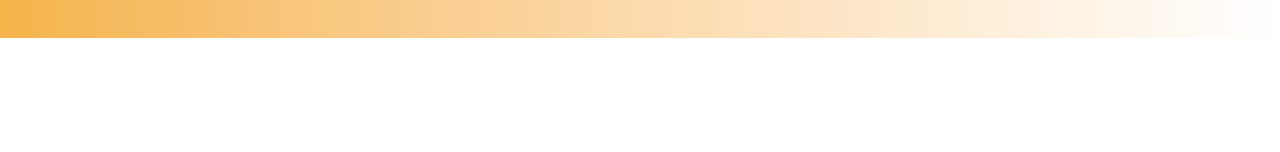
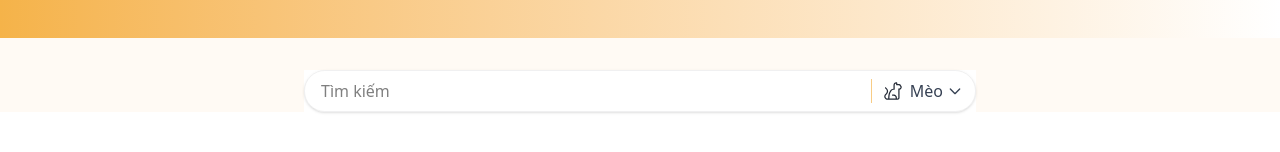
Before and after one commit to thinh241006/VirtualPet_fe, a React (Vite) app: page / in a window 1280 px wide. Shown: the part 550-702 px from the top of the page. Built offline with nearby package versions, Linux system fonts and the light colour scheme.

Commit message:
update search box

```diff
--- a/src/views/pages/welcome/WelcomePage.tsx
+++ b/src/views/pages/welcome/WelcomePage.tsx
@@ -1,9 +1,11 @@
 import React from "react";
 import arrowIcon from '../../../assets/arrow.svg';
+import catIcon from '../../../assets/cat.svg'
 
 const WelcomePage: React.FC = () => {
 	return (
-		//Hero-img
+		<div className="bg-[#FFFAF4]">
+			{/* Hero-img */}
 			<div className="min-h-[500px] bg-gradient-to-r from-[#F5B349] to-white flex flex-col lg:flex-row items-center justify-between px-6 py-12 md:px-12 lg:px-24 gap-8 font-inter">
 				{/* Text Content (Left Side) */}
 				<div className="max-w-2xl space-y-6 text-gray-800">
@@ -39,6 +41,38 @@ const WelcomePage: React.FC = () => {
 					</div>
 				</div>
 			</div>
+
+			{/* Search Bar */}
+			<div className="relative max-w-2xl mx-auto mt-8 w-full bg-white">
+				<div className="flex items-center border border-[#0A0D120F] rounded-4xl overflow-hidden focus-within:ring-2 focus-within:ring-blue-500 focus-within:border-transparent shadow">
+					<input
+						type="text"
+						placeholder="Tìm kiếm"
+						className="py-2 px-4 flex-grow focus:outline-none"
+					/>
+
+					<div className="h-6 border-l border-[#F8CC85]"></div>
+									<div className="relative group">
+					<button className="flex items-center px-3 py-2 text-gray-700 hover:text-gray-900">
+						<img src={catIcon} alt="cat icon" />
+						<span className="ml-2">Mèo</span>
+						<svg className="w-4 h-4 ml-1" fill="none" stroke="currentColor" viewBox="0 0 24 24">
+							<path strokeLinecap="round" strokeLinejoin="round" strokeWidth="2" d="M19 9l-7 7-7-7"/>
+						</svg>
+					</button>
+
+					<div className="absolute right-0 mt-1 w-48 bg-white rounded-md shadow-lg hidden group-hover:block z-10">
+						<div className="py-1">
+							<a href="#" className="block px-4 py-2 text-gray-700 hover:bg-gray-100">Mèo con</a>
+							<a href="#" className="block px-4 py-2 text-gray-700 hover:bg-gray-100">Mèo lớn</a>
+							<a href="#" className="block px-4 py-2 text-gray-700 hover:bg-gray-100">Mèo cảnh</a>
+							<a href="#" className="block px-4 py-2 text-gray-700 hover:bg-gray-100">Mèo nhập</a>
+						</div>
+					</div>
+				</div>
+				</div>
+			</div>
+		</div>
 	);
 };
 
```
Also changed, not shown: src/assets/cat.svg (added), src/assets/searchButton.svg (added). Lines whose indentation alone changed are shown as unchanged.
